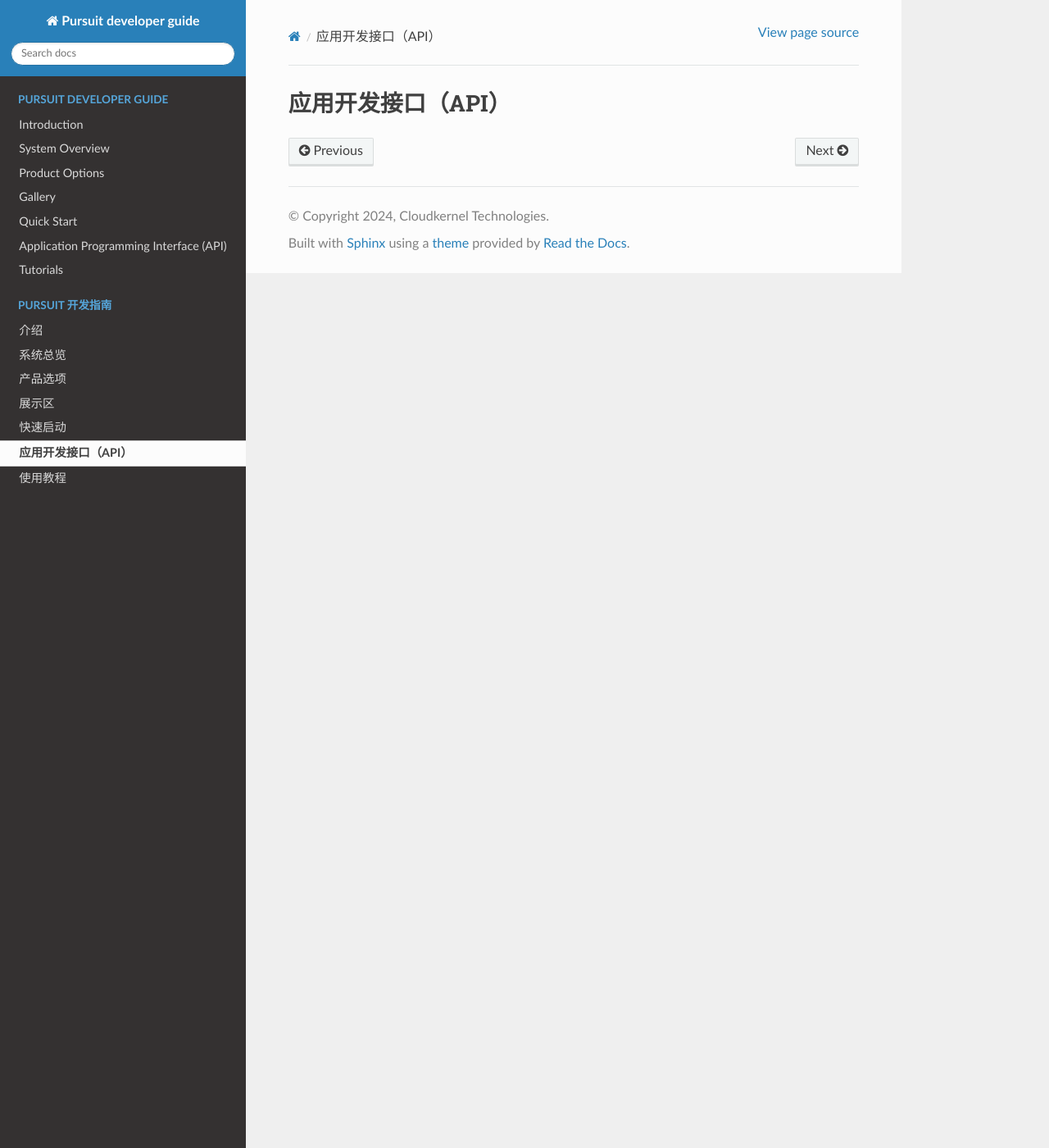
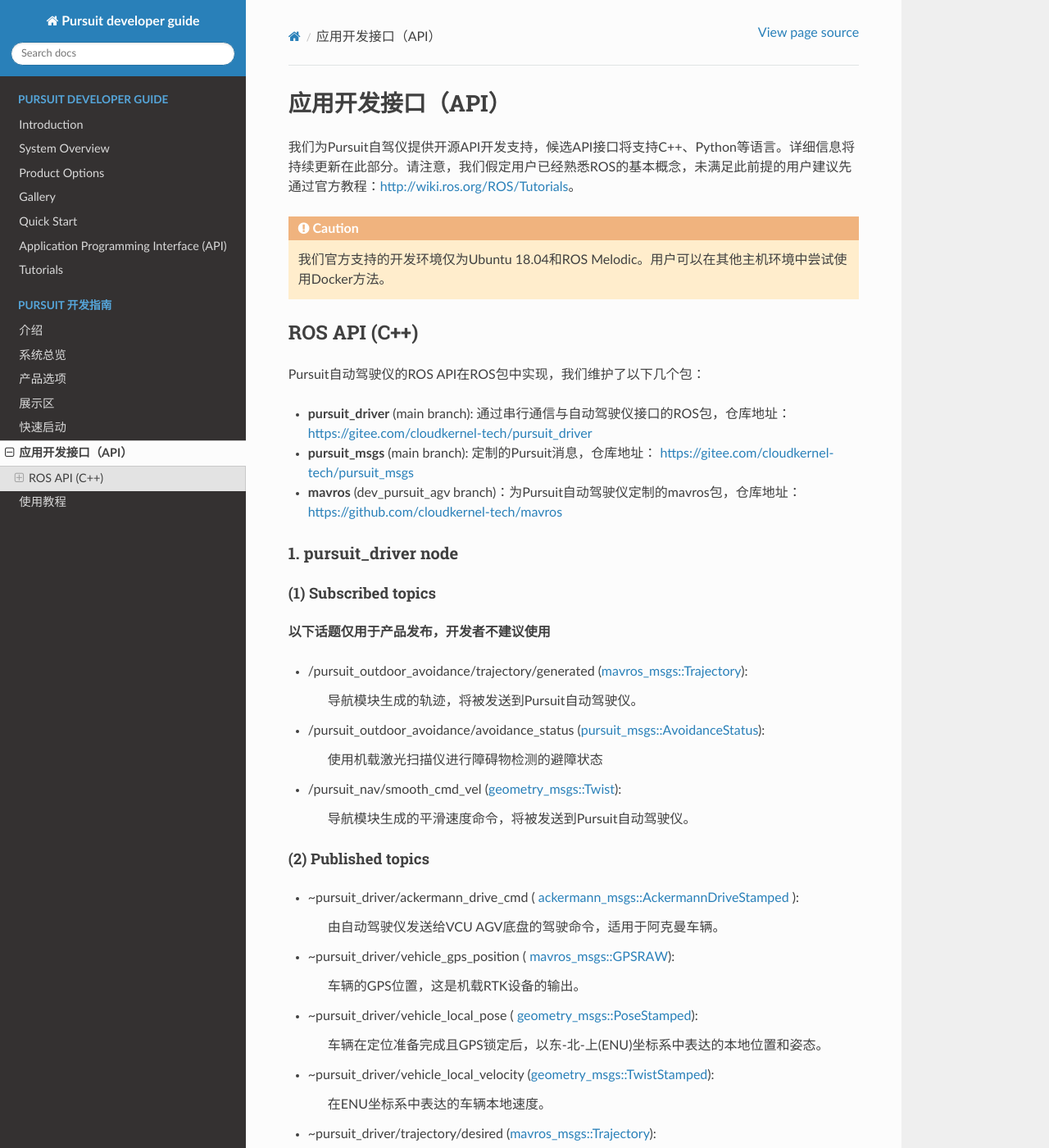
Before and after one commit to cloudkernel-tech/pursuit-guide, a Sphinx documentation site: the page built from docs/api-zh.rst, in a window 1280 px wide and 1400 px high. Shown: the whole window at 82% size. Built offline with Sphinx 7.4.7 and the Read the Docs theme 2.0.0, drawn with Linux system fonts in a browser that asks for light colours; some of the changed text lies outside the part shown.

Commit message:
add api zh

```diff
--- a/docs/api-zh.rst
+++ b/docs/api-zh.rst
@@ -1,2 +1,89 @@
 应用开发接口（API）
 ==============================
+
+我们为Pursuit自驾仪提供开源API开发支持，候选API接口将支持C++、Python等语言。详细信息将持续更新在此部分。请注意，我们假定用户已经熟悉ROS的基本概念，未满足此前提的用户建议先通过官方教程：http://wiki.ros.org/ROS/Tutorials。
+
+.. caution::
+
+    我们官方支持的开发环境仅为Ubuntu 18.04和ROS Melodic。用户可以在其他主机环境中尝试使用Docker方法。
+
+
+ROS API (C++)
+----------------------
+
+Pursuit自动驾驶仪的ROS API在ROS包中实现，我们维护了以下几个包：
+
+- **pursuit_driver** (main branch): 通过串行通信与自动驾驶仪接口的ROS包，仓库地址：`<https://gitee.com/cloudkernel-tech/pursuit_driver>`_
+
+- **pursuit_msgs** (main branch): 定制的Pursuit消息，仓库地址： `<https://gitee.com/cloudkernel-tech/pursuit_msgs>`_
+
+- **mavros** (dev_pursuit_agv branch)：为Pursuit自动驾驶仪定制的mavros包，仓库地址： `<https://github.com/cloudkernel-tech/mavros>`_
+
+
+1. pursuit_driver node
+^^^^^^^^^^^^^^^^^^^^^^^
+
+(1) Subscribed topics
+""""""""""""""""""""""
+
+
+
+**以下话题仅用于产品发布，开发者不建议使用**
+
+- /pursuit_outdoor_avoidance/trajectory/generated (`mavros_msgs::Trajectory <http://docs.ros.org/en/melodic/api/mavros_msgs/html/msg/Trajectory.html>`_):
+
+   导航模块生成的轨迹，将被发送到Pursuit自动驾驶仪。
+
+- /pursuit_outdoor_avoidance/avoidance_status (`pursuit_msgs::AvoidanceStatus <https://gitee.com/cloudkernel-tech/pursuit_msgs/blob/main/msg/AvoidanceStatus.msg>`_):
+
+    使用机载激光扫描仪进行障碍物检测的避障状态
+
+- /pursuit_nav/smooth_cmd_vel (`geometry_msgs::Twist <https://docs.ros.org/en/melodic/api/geometry_msgs/html/msg/Twist.html>`_):
+
+    导航模块生成的平滑速度命令，将被发送到Pursuit自动驾驶仪。
+
+
+(2) Published topics
+""""""""""""""""""""""""
+
+- ~pursuit_driver/ackermann_drive_cmd ( `ackermann_msgs::AckermannDriveStamped <https://docs.ros.org/en/melodic/api/ackermann_msgs/html/msg/AckermannDriveStamped.html>`_ ):
+
+    由自动驾驶仪发送给VCU AGV底盘的驾驶命令，适用于阿克曼车辆。
+
+- ~pursuit_driver/vehicle_gps_position ( `mavros_msgs::GPSRAW <https://docs.ros.org/en/melodic/api/mavros_msgs/html/msg/GPSRAW.html>`_):
+
+    车辆的GPS位置，这是机载RTK设备的输出。
+
+- ~pursuit_driver/vehicle_local_pose ( `geometry_msgs::PoseStamped <https://docs.ros.org/en/melodic/api/geometry_msgs/html/msg/PoseStamped.html>`_):
+
+    车辆在定位准备完成且GPS锁定后，以东-北-上(ENU)坐标系中表达的本地位置和姿态。
+
+- ~pursuit_driver/vehicle_local_velocity (`geometry_msgs::TwistStamped <https://docs.ros.org/en/melodic/api/geometry_msgs/html/msg/TwistStamped.html>`_):
+
+    在ENU坐标系中表达的车辆本地速度。
+
+- ~pursuit_driver/trajectory/desired (`mavros_msgs::Trajectory <http://docs.ros.org/en/melodic/api/mavros_msgs/html/msg/Trajectory.html>`_):
+
+    由自动驾驶仪请求的期望航点设定。
+
+- ~pursuit_driver/vehicle_ctrl_state (`pursuit_msgs::VehicleCtrlState <https://gitee.com/cloudkernel-tech/pursuit_msgs/blob/main/msg/VehicleCtrlState.msg>`_):
+
+    自动驾驶仪定义的控制状态，包括解锁状态、导航状态等。
+
+- ~pursuit_driver/vcu_base_status (`pursuit_msgs::VcuBaseStatus <https://gitee.com/cloudkernel-tech/pursuit_msgs/blob/main/msg/VcuBaseStatus.msg>`_):
+
+    地面车辆中VCU单元的状态。
+
+- ~pursuit_driver/vcu_cmd_vel (`geometry_msgs::Twist <https://docs.ros.org/en/melodic/api/geometry_msgs/html/msg/Twist.html>`_):
+
+    Pursuit自动驾驶仪发送给VCU单元的速度命令。
+
+- ~pursuit_driver/vehicle_angular_velocity (`std_msgs::Float32MultiArray <https://docs.ros.org/en/melodic/api/std_msgs/html/msg/Float32MultiArray.html>`_):
+
+    在ENU坐标系中表达的车辆姿态角速率。
+
+
+2. pursuit_msgs package
+^^^^^^^^^^^^^^^^^^^^^^^^^^^^
+
+定制消息可以在 `<https://gitee.com/cloudkernel-tech/pursuit_msgs/tree/main/msg>`_ 查阅，它们的含义在定义中很容易理解。
--- a/docs/api.rst
+++ b/docs/api.rst
@@ -1,9 +1,9 @@
 Application Programming Interface (API)
 ==========================================
 
-We provide open source API for development with the Kerloud UAV series, and candidate API interfaces will support C++, python and other languages.
+We provide open source API for development with Pursuit autopilot, and candidate API interfaces will support C++, python and other languages.
 Details will be updated continuously in this part. Note that we assume users are familiar with basic concepts about ROS, and those who don't meet the
-prerequisite are recommended to go through official tutorials in http://wiki.ros.org/ROS/Tutorials.
+prerequisite are recommended to go through official tutorials in `<http://wiki.ros.org/ROS/Tutorials>`_.
 
 .. caution::
 
```
